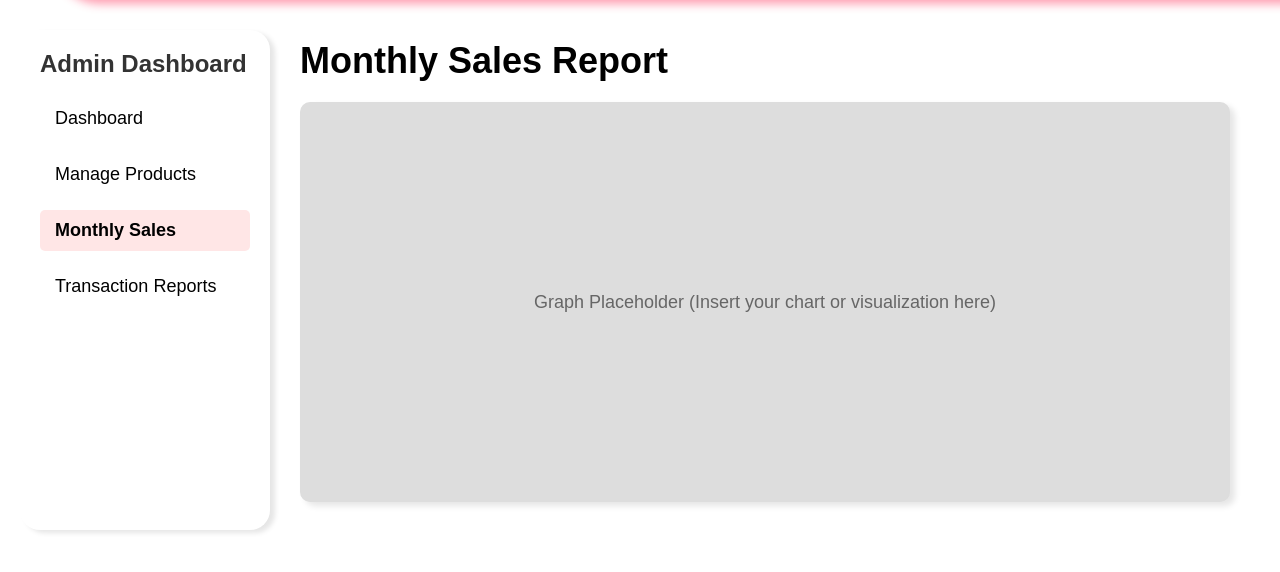
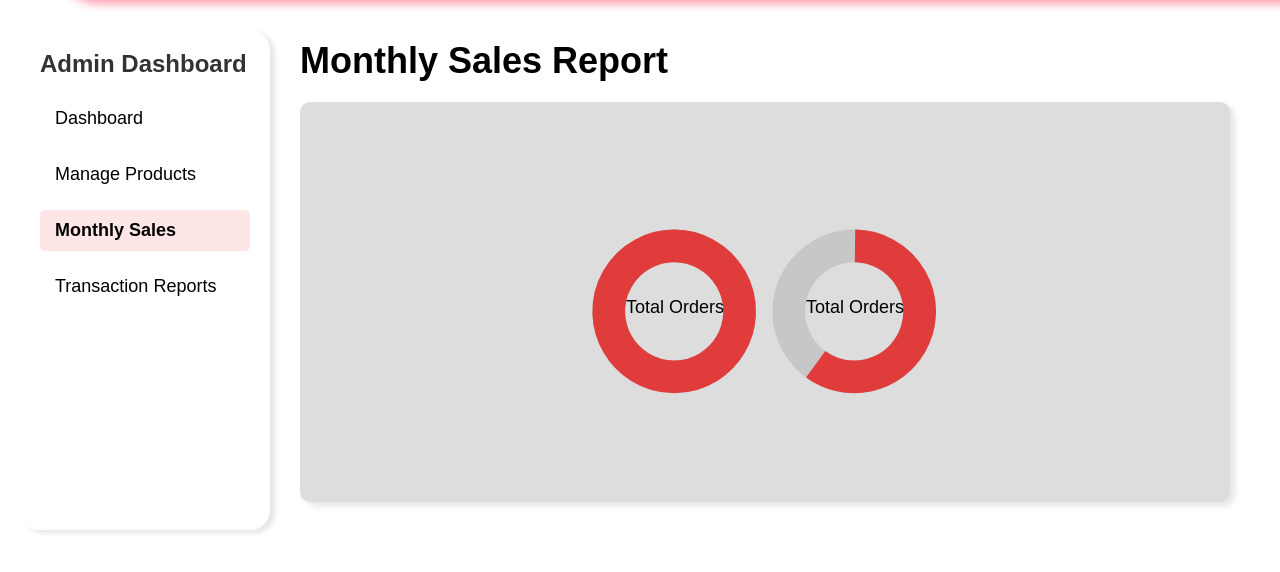
Before and after one commit to popier92/codeprojectWAD, a PHP site: page /monthly_sales.php in a window 1280 px wide; the page is wider, and only the part inside the window is pictured. Shown: the part 100-672 px from the top of that part. Run offline with PHP 8.4, Linux system fonts and the light colour scheme.

Commit message:
Monthly sales 1st pie chart

```diff
--- a/css/monthly_sales.css
+++ b/css/monthly_sales.css
@@ -164,3 +164,18 @@ nav a:hover {
     text-align: center;
     box-shadow: 5px 4px 6px rgba(0, 0, 0, 0.1);
 }
+
+.pie-chart{
+
+    width: 100%;
+    height: 400px;
+    background-color: #ddd;
+    border-radius: 10px;
+    display: flex;
+    justify-content: center;
+    align-items: center;
+    color: #666;
+    font-size: 18px;
+    text-align: center;
+    box-shadow: 5px 4px 6px rgba(0, 0, 0, 0.1);
+}
--- a/monthly_sales.php
+++ b/monthly_sales.php
@@ -40,8 +40,22 @@
         <!-- Main Content Section -->
      <div class="main-content">
         <h1>Monthly Sales Report</h1>
-        <div class="graph-placeholder">
-            Graph Placeholder (Insert your chart or visualization here)
+        <div class="pie-chart">
+            <!--Graph Placeholder (Insert your chart or visualization here)-->
+            <div class="pie-chart-orders" style="max-width:180px;flex:0 0 180px;" >
+                <svg viewBox="0 0 110 115" >
+                    <path class="grey" d="M55,25 A40,40 0 1,1 54,25 A40,40 0 0,1 55,25" fill="none" stroke="rgba(0,0,0,.1)" stroke-width="20" stroke-linecap="butt"></path>
+                    <path id="color" stroke="rgb(224, 60, 60)" stroke-dasharray="251" stroke-width="20" stroke-dashoffset="0" fill="none" class="color" d="M55,25 A40,40 0 1,1 54,25 A40,40 0 0,1 55,25" stroke-linecap="butt"></path>
+                    <text x="55" y="66" text-anchor="middle" font-size="11" class="fwheadings">Total Orders</text>
+                </svg>
+            </div>
+            <div class="pie-chart-orders" style="max-width:180px;flex:0 0 180px;" >
+                <svg viewBox="0 0 110 115" >
+                    <path class="grey" d="M55,25 A40,40 0 1,1 54,25 A40,40 0 0,1 55,25" fill="none" stroke="rgba(0,0,0,.1)" stroke-width="20" stroke-linecap="butt"></path>
+                    <path id="color" stroke="rgb(224, 60, 60)" stroke-dasharray="250" stroke-width="20" stroke-dashoffset="100" fill="none" class="color" d="M55,25 A40,40 0 1,1 54,25" stroke-linecap="butt"></path>
+                    <text x="55" y="66" text-anchor="middle" font-size="11" class="fwheadings">Total Orders</text>
+                </svg>
+            </div>
         </div>
      </div>
     </div>
```
